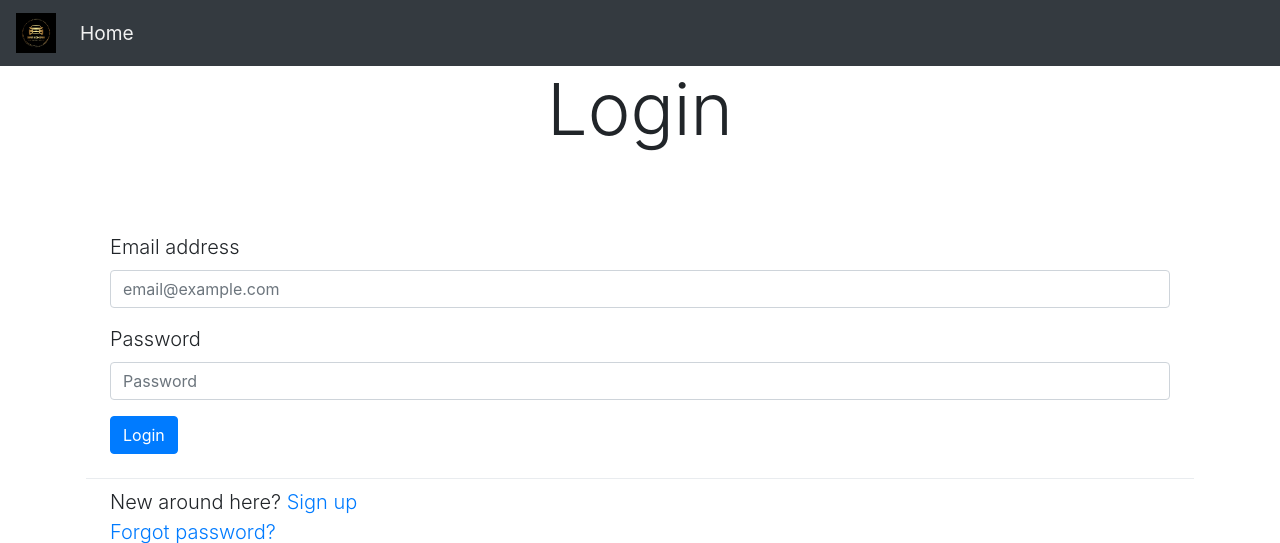
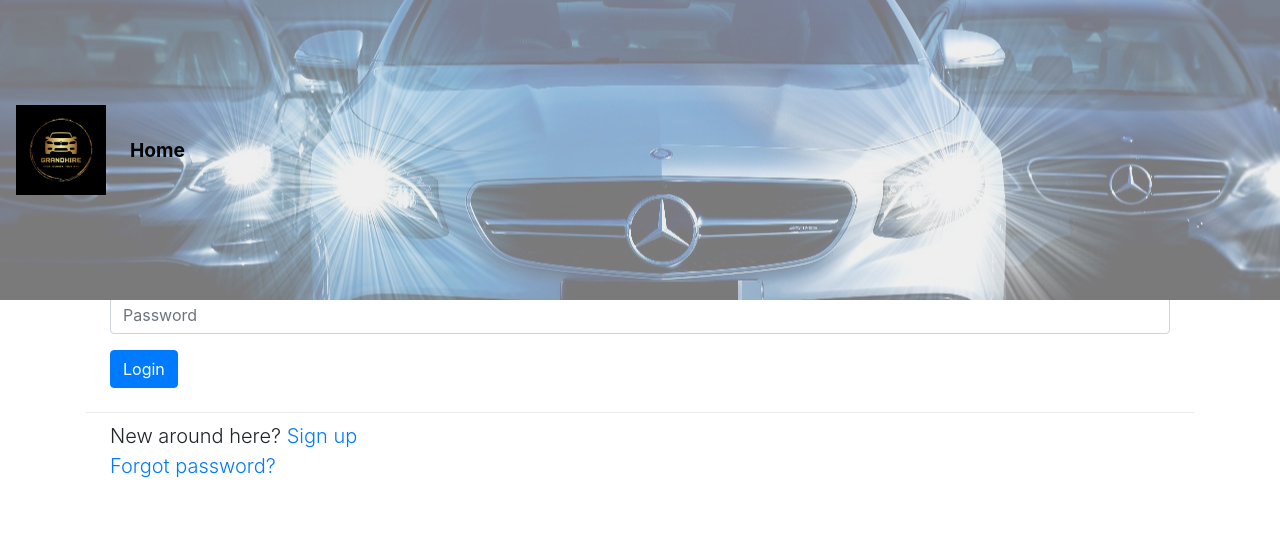
Before and after one commit to Kaumini-Perera/Group-19, a Django app: page /OwnerHome/signin/ in a window 1280 px wide. Shown: the top 543 px of the page. Run offline with Django 4.2, Linux system fonts and the light colour scheme; some libraries are stand-ins or nearby versions.

Commit message:
Updating Templates: CustomerHome

```diff
--- a/vehicle_renting_system/CustomerHome/templates/SignIn.html
+++ b/vehicle_renting_system/CustomerHome/templates/SignIn.html
@@ -23,8 +23,8 @@
 </head>
 
 <body>
-    <nav class="navbar sticky-top navbar-expand-lg navbar-dark bg-dark" style="font-size: larger;">
-        <a href="/"><img class="navbar-brand" src="{% static 'img/Logos/final_logo.png' %}" height="50"></a>
+    <nav class="navbar fixed-top navbar-expand-lg navbar-dark" style="font-size: larger; background: rgba(0, 0, 0, 0.4) url('{% static 'img\bg\bg1.png' %}' ) center center / cover no-repeat; width: 100%; min-height: 300px;">
+        <a href="\"><img class="navbar-brand" src="{% static 'img/Logos/final_logo.png' %}" height="100"></a>
         <button class="navbar-toggler" type="button" data-toggle="collapse" data-target="#navbarSupportedContent" aria-controls="navbarSupportedContent" aria-expanded="false" aria-label="Toggle navigation">
             <span class="navbar-toggler-icon"></span>
         </button>
@@ -32,7 +32,7 @@
         <div class="collapse navbar-collapse" id="navbarSupportedContent">
             <ul class="navbar-nav mr-auto">
                 <li class="nav-item active">
-                    <a class="nav-link" href="/" style=" color: #f1f1f1; ">Home</a>
+                    <a class="nav-link" href="/Home" style="color: #060606;"><b>Home</b></a>
                 </li>
             </ul>
 
--- a/vehicle_renting_system/CustomerHome/templates/register.html
+++ b/vehicle_renting_system/CustomerHome/templates/register.html
@@ -23,8 +23,8 @@
 </head>
 
 <body>
-    <nav class="navbar sticky-top navbar-expand-lg navbar-dark bg-dark" style="font-size: larger;">
-        <a href="/"><img class="navbar-brand" src="{% static 'img/Logos/final_logo.png' %}" height="50"></a>
+    <nav class="navbar fixed-top navbar-expand-lg navbar-dark" style="font-size: larger; background: rgba(0, 0, 0, 0.4) url('{% static 'img\bg\bg1.png' %}' ) center center / cover no-repeat; width: 100%; min-height: 300px;">
+        <a href="\"><img class="navbar-brand" src="{% static 'img/Logos/final_logo.png' %}" height="100"></a>
         <button class="navbar-toggler" type="button" data-toggle="collapse" data-target="#navbarSupportedContent" aria-controls="navbarSupportedContent" aria-expanded="false" aria-label="Toggle navigation">
             <span class="navbar-toggler-icon"></span>
         </button>
@@ -32,7 +32,7 @@
         <div class="collapse navbar-collapse" id="navbarSupportedContent">
             <ul class="navbar-nav mr-auto">
                 <li class="nav-item active">
-                    <a class="nav-link" href="/" style=" color: #f1f1f1; ">Home</a>
+                    <a class="nav-link" href="/Home" style="color: #060606;"><b>Home</b></a>
                 </li>
             </ul>
 
```
Also changed, not shown: vehicle_renting_system/CustomerHome/templates/showdetails_not_login.html (+5 -6 lines).
